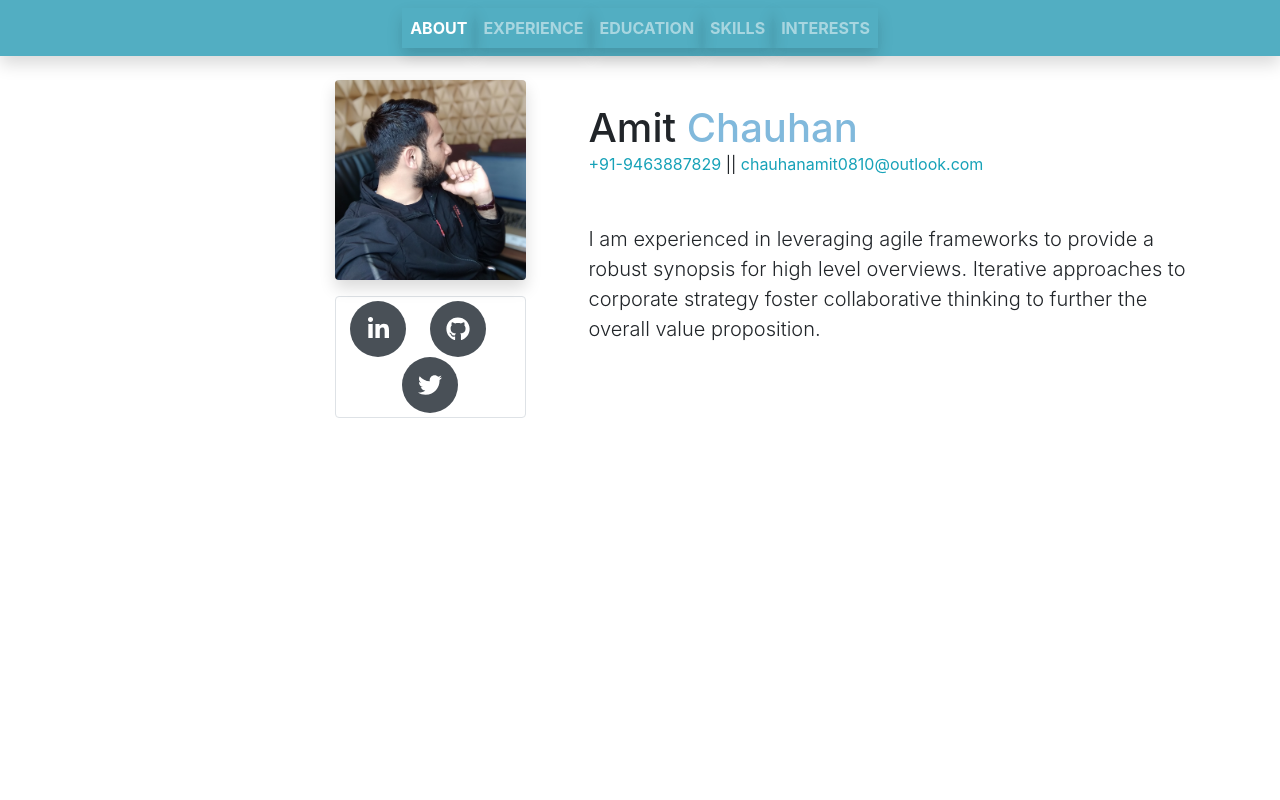
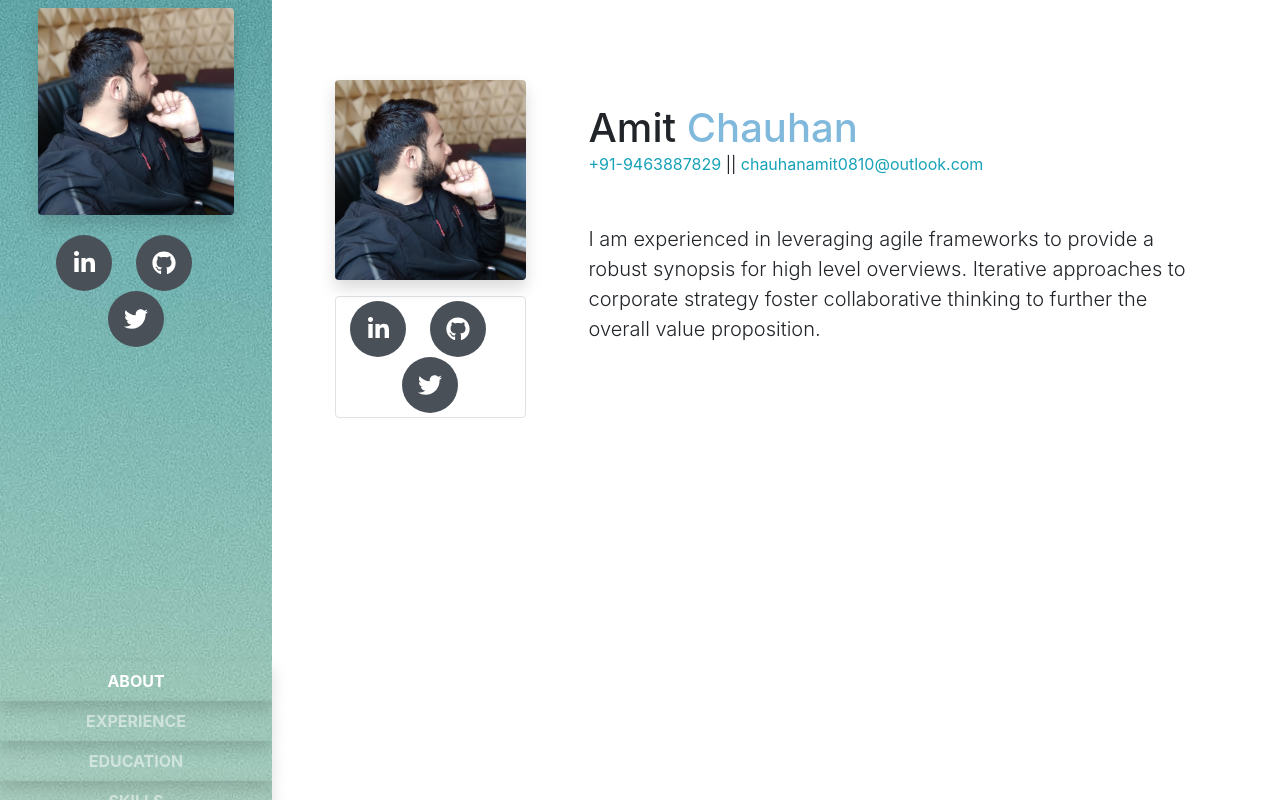
Before and after one commit to bluesuiter/amit.chauhan, a React (Create React App) app: page /about in a window 1280 px wide. Built offline with nearby package versions, Linux system fonts and the light colour scheme; a web font is replaced by a local one.

Commit message:
Update Sidebar.js

```diff
--- a/src/components/Sidebar/Sidebar.js
+++ b/src/components/Sidebar/Sidebar.js
@@ -15,10 +15,18 @@ const Sidebar = () =>
     }
 
     return (
-        <Nav className="navbar shadow navbar-expand-lg navbar-dark bg-primary fixed-top">
+        <Nav id="sideNav" className="navbar navbar-expand-lg navbar-dark bg-primary fixed-top">
+            <div class="col-10 text-center" href="#page-top">
+                <img height="110px" alt="Amit Chauhan" class="img-fluid img-profile shadow rounded mx-auto mb-3" src={ require('../../assets/images/1623396096273.jpg') } />
+                <div className="py-1 rounded social-icons">
+                    <NavLink className="social-icon" target="_blank" to='https://in.linkedin.com/in/chauhanamit0810'><i className="fab fa-linkedin-in"></i></NavLink>
+                    <NavLink className="social-icon" target="_blank" to='https://github.com/bluesuiter'><i className="fab fa-github"></i></NavLink>
+                    <NavLink className="social-icon" target="_blank" to='https://twitter.com/chauhanamit0810'><i className="fab fa-twitter"></i></NavLink>
+                </div>
+            </div>
             <button onClick={ () => setShowMenu(!showMenu) } className="navbar-toggler" type="button" data-toggle="collapse" data-target="#navbarSupportedContent" aria-controls="navbarSupportedContent" aria-expanded="false" aria-label="Toggle navigation"><span className="navbar-toggler-icon"></span></button>
             <div className={ `${getShowMenu()} collapse navbar-collapse` } id="navbarSupportedContent">
-                <ul className="navbar-nav mx-auto">
+                <ul className="navbar-nav">
                     <NavLink onClick={ () => setShowMenu(!showMenu) } className="shadow nav-link font-weight-bold text-uppercase" to={ 'about' }>About</NavLink>
                     <NavLink onClick={ () => setShowMenu(!showMenu) } className="shadow nav-link font-weight-bold text-uppercase" to={ 'experience' }>Experience</NavLink>
                     <NavLink onClick={ () => setShowMenu(!showMenu) } className="shadow nav-link font-weight-bold text-uppercase" to={ 'education' }>Education</NavLink>
```
